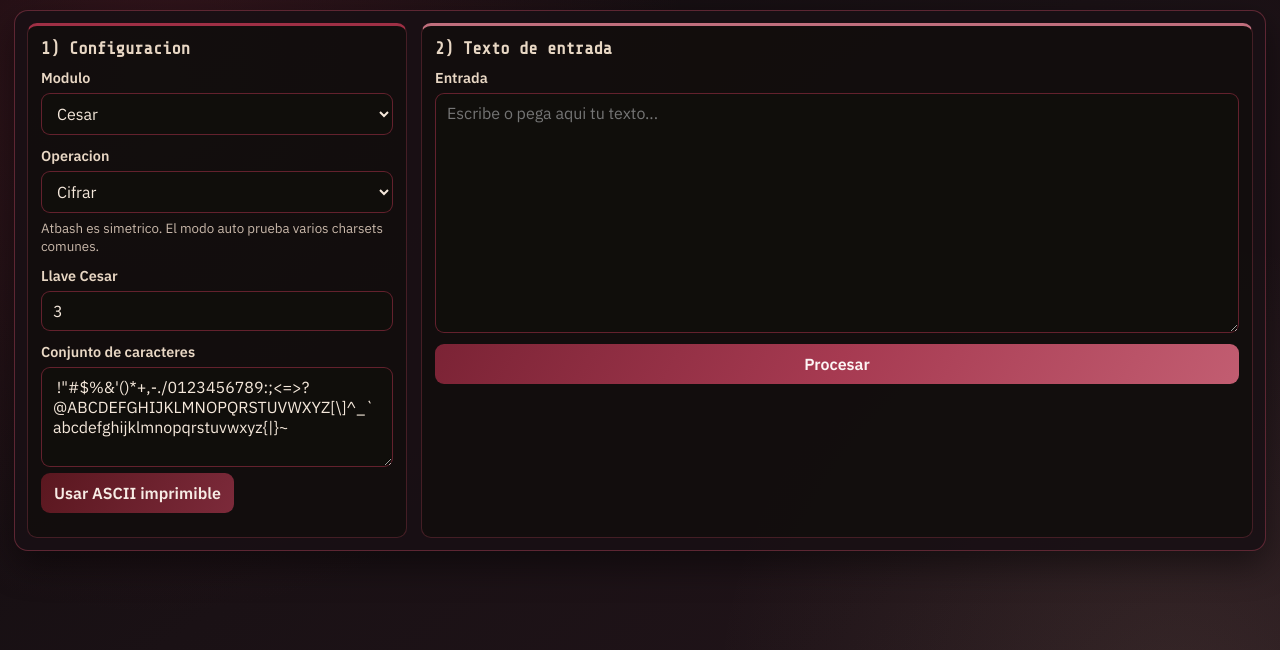
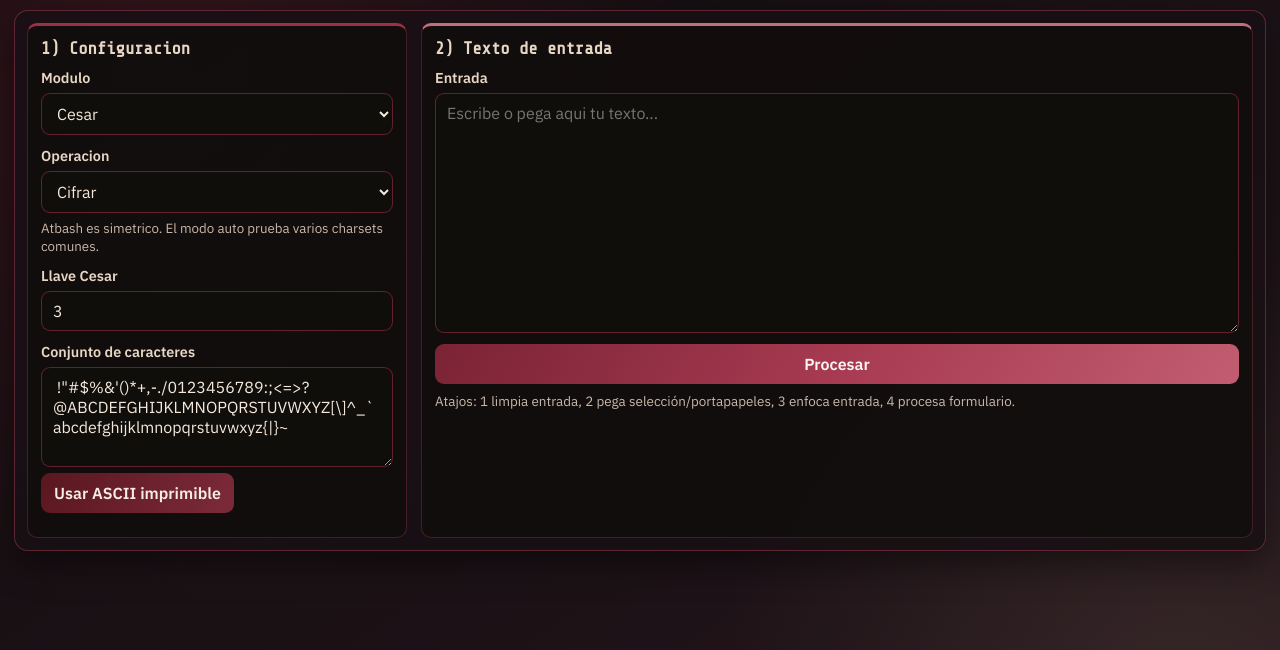
Before and after one commit to CEnriqueBlanco/Cifrado-cesar-atbash, a Flask app: page / in a window 1280 px wide. Shown: the top 650 px of the page. Run offline with Flask 3, Linux system fonts and the light colour scheme.

Commit message:
algunos atajos

```diff
--- a/static/styles.css
+++ b/static/styles.css
@@ -132,6 +132,13 @@ button.primary {
     width: 100%;
     color: #fdf5f5;
     background: linear-gradient(120deg, #7b2335, #a63a51, #c25d71);
+}
+
+.shortcut-help {
+    display: block;
+    margin-top: 8px;
+    color: var(--text-soft);
+    font-size: 0.84rem;
 }
 
 button.secondary {
--- a/templates/index.html
+++ b/templates/index.html
@@ -58,6 +58,7 @@
                     <textarea id="text" name="text" rows="11" placeholder="Escribe o pega aqui tu texto...">{{ text }}</textarea>
                 </div>
                 <button type="submit" class="primary">Procesar</button>
+                <small class="shortcut-help">Atajos: 1 limpia entrada, 2 pega selección/portapapeles, 3 enfoca entrada, 4 procesa formulario.</small>
             </section>
         </form>
 
@@ -227,6 +228,7 @@
         const useAsInputButton = document.getElementById('use-as-input');
         const printableAsciiData = document.getElementById('printable-ascii-data');
         const printableAscii = printableAsciiData ? JSON.parse(printableAsciiData.textContent) : '';
+        const mainForm = document.querySelector('form.panel.app-grid');
 
         // NEX-13
         function toggleShiftInput() {
@@ -386,6 +388,68 @@
             div.textContent = text;
             return div.innerHTML;
         }
+
+        // NEX-17 - Atajos de teclado globales
+        // 1: limpiar entrada
+        // 2: pegar selección actual (o portapapeles si no hay selección)
+        // 3: enfocar entrada
+        function isEditableTarget(target) {
+            if (!target) return false;
+            const tag = target.tagName;
+            return target.isContentEditable || tag === 'INPUT' || tag === 'TEXTAREA' || tag === 'SELECT';
+        }
+
+        document.addEventListener('keydown', async (event) => {
+            if (event.altKey || event.ctrlKey || event.metaKey) return;
+
+            if (event.key === '4') {
+                event.preventDefault();
+                if (mainForm) {
+                    if (typeof mainForm.requestSubmit === 'function') {
+                        mainForm.requestSubmit();
+                    } else {
+                        mainForm.submit();
+                    }
+                }
+                return;
+            }
+
+            if (!textInput) return;
+            if (isEditableTarget(event.target)) return;
+
+            if (event.key === '3') {
+                event.preventDefault();
+                textInput.focus();
+                textInput.setSelectionRange(textInput.value.length, textInput.value.length);
+                return;
+            }
+
+            if (event.key === '1') {
+                event.preventDefault();
+                textInput.value = '';
+                textInput.focus();
+                return;
+            }
+
+            if (event.key === '2') {
+                event.preventDefault();
+                let selectedText = window.getSelection ? window.getSelection().toString() : '';
+                selectedText = selectedText || '';
+
+                if (!selectedText.trim()) {
+                    try {
+                        selectedText = await navigator.clipboard.readText();
+                    } catch (_) {
+                        selectedText = '';
+                    }
+                }
+
+                if (selectedText) {
+                    textInput.value = selectedText;
+                    textInput.focus();
+                }
+            }
+        });
     </script>
 </body>
 </html>
```
